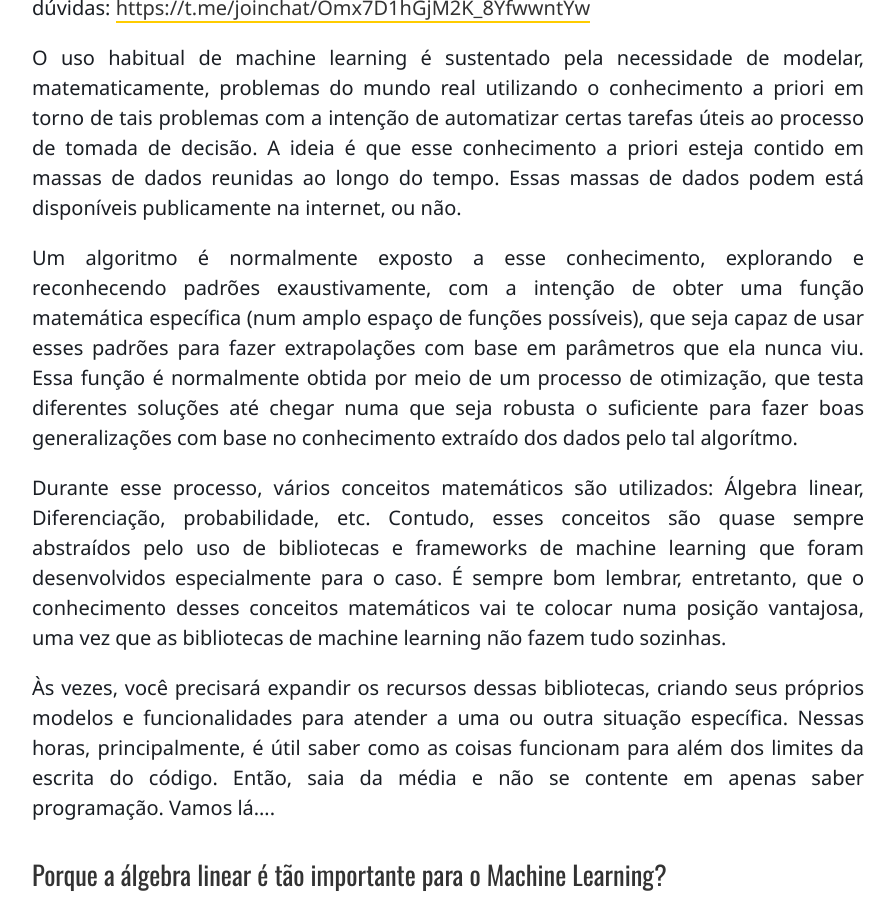
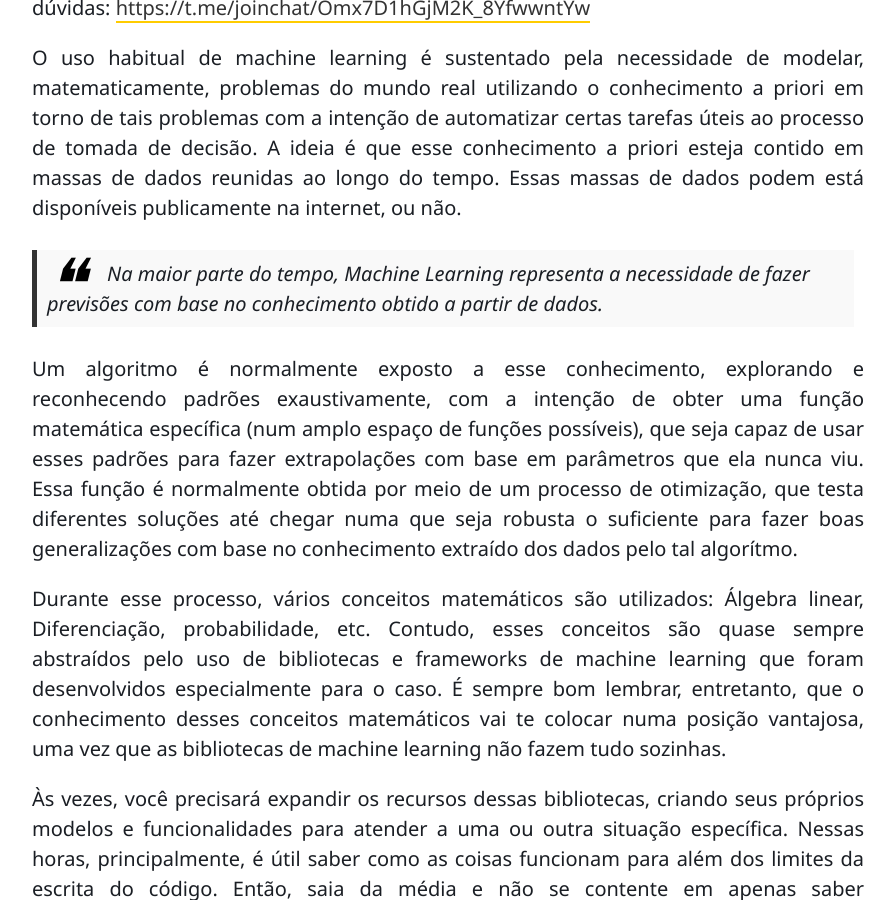
Before and after one commit to luisfredgs/luisfredgs.github.io, a Jekyll site: the page built from _posts/2018-01-18-dicas-para-aprender-machine-learning.md, in a window 1280 px wide and 900 px high, scrolled down 1628 px. Shown: the whole window, without its empty margins (192-1087 px from the left). Built offline with Jekyll 4.4.1, drawn with Linux system fonts in a browser that asks for light colours; comment, search, counter and statistics services are not loaded.

Commit message:
Update 2018-01-18-dicas-para-aprender-machine-learning.md

```diff
--- a/_posts/2018-01-18-dicas-para-aprender-machine-learning.md
+++ b/_posts/2018-01-18-dicas-para-aprender-machine-learning.md
@@ -28,6 +28,8 @@ No final deste texto, você saberá sobre:
 Antes de prosseguir, aproveita que já veio aqui e participa do grupo que criei no Telegram, para promover discussões sobre o tema aprendizagem de máquina e tirar dúvidas: [https://t.me/joinchat/Omx7D1hGjM2K_8YfwwntYw](https://t.me/joinchat/Omx7D1hGjM2K_8YfwwntYw)
 
 O uso habitual de machine learning é sustentado pela necessidade de modelar, matematicamente, problemas do mundo real utilizando o conhecimento a priori em torno de tais problemas com a intenção de automatizar certas tarefas úteis ao processo de tomada de decisão. A ideia é que esse conhecimento a priori esteja contido em massas de dados reunidas ao longo do tempo. Essas massas de dados podem está disponíveis publicamente na internet, ou não.
+
+> *Na maior parte do tempo, Machine Learning representa a necessidade de fazer previsões com base no conhecimento obtido a partir de dados.*
 
 Um algoritmo é normalmente exposto a esse conhecimento, explorando e reconhecendo padrões exaustivamente, com a intenção de obter uma função matemática específica (num amplo espaço de funções possíveis), que seja capaz de usar esses padrões para fazer extrapolações com base em parâmetros que ela nunca viu. Essa função é normalmente obtida por meio de um processo de otimização, que testa diferentes soluções até chegar numa que seja robusta o suficiente para fazer boas generalizações com base no conhecimento extraído dos dados pelo tal algorítmo.
 
```
